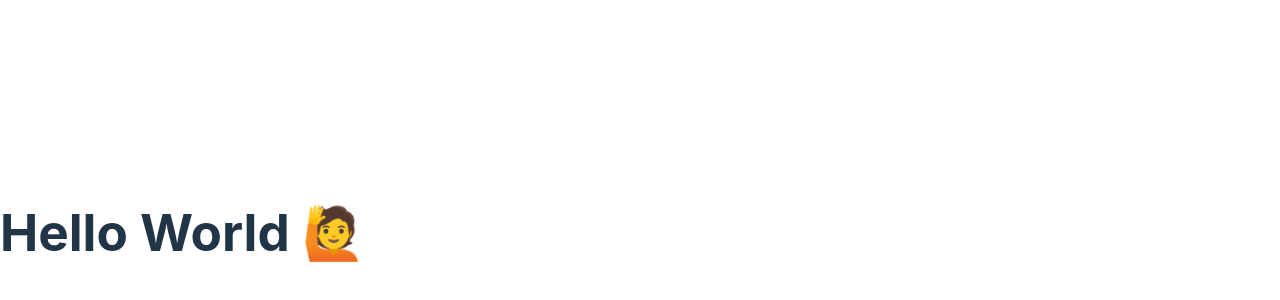
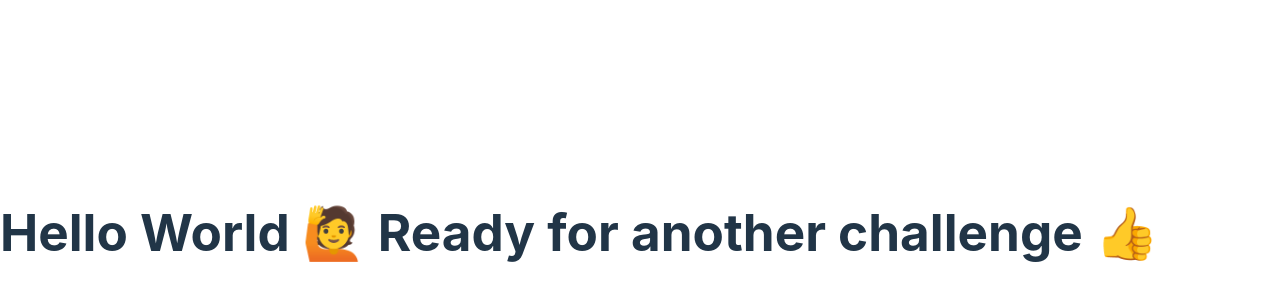
Before and after one commit to prabhu-raja/react-app, a React (Vite) app: page / in a window 1280 px wide. Shown: the part 168-468 px from the top of the page. Built offline with nearby package versions, Linux system fonts and the light colour scheme.

Commit message:
3-Dynamic string & if condition

```diff
--- a/src/Message.tsx
+++ b/src/Message.tsx
@@ -1,4 +1,8 @@
 function Message() {
+  const msg = 'Ready for another challenge 👍';
+  // const msg = '';
+  if (msg)
+    return <h1>Hello World 🙋 {msg}</h1>;
   return <h1>Hello World 🙋</h1>;
 }
 
```
